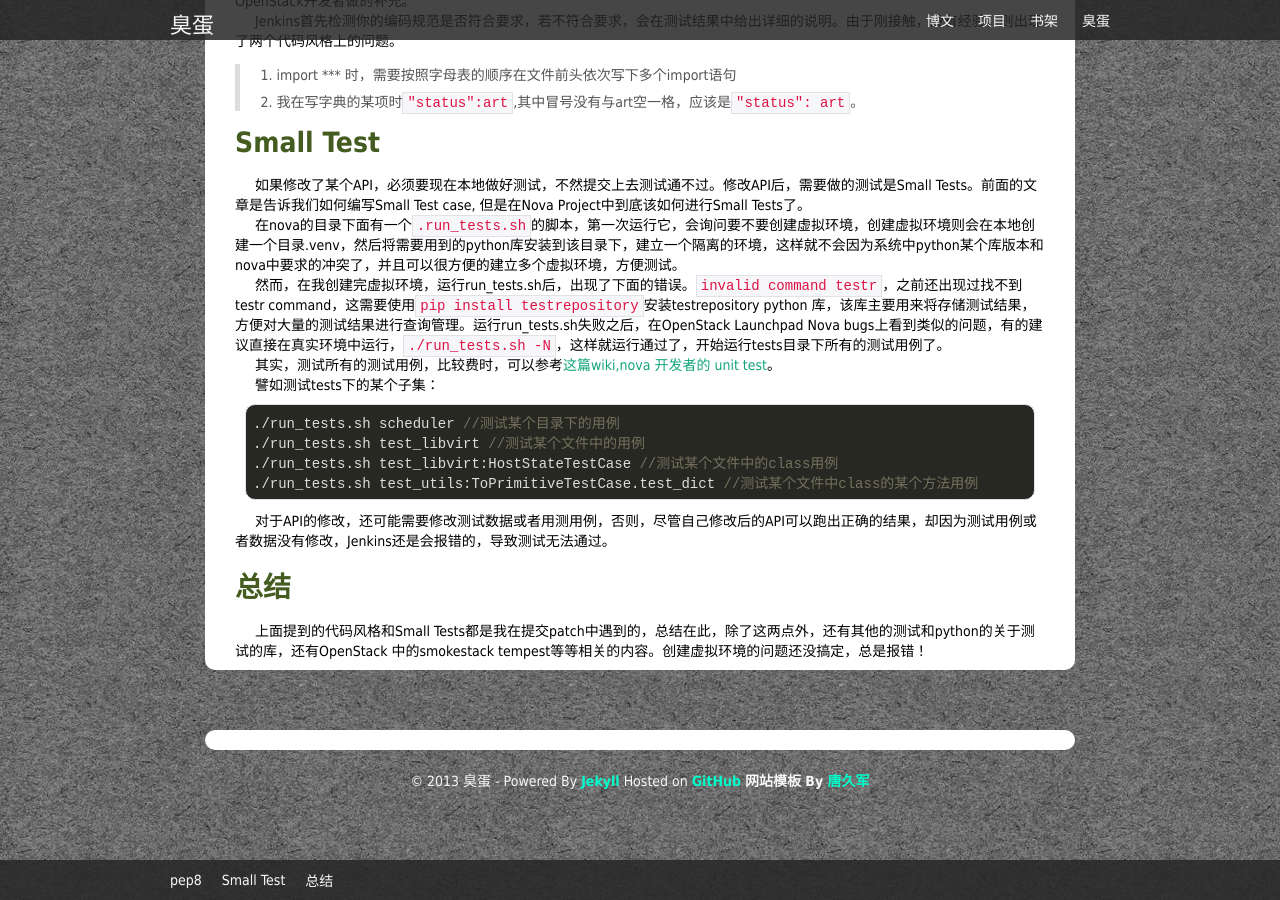
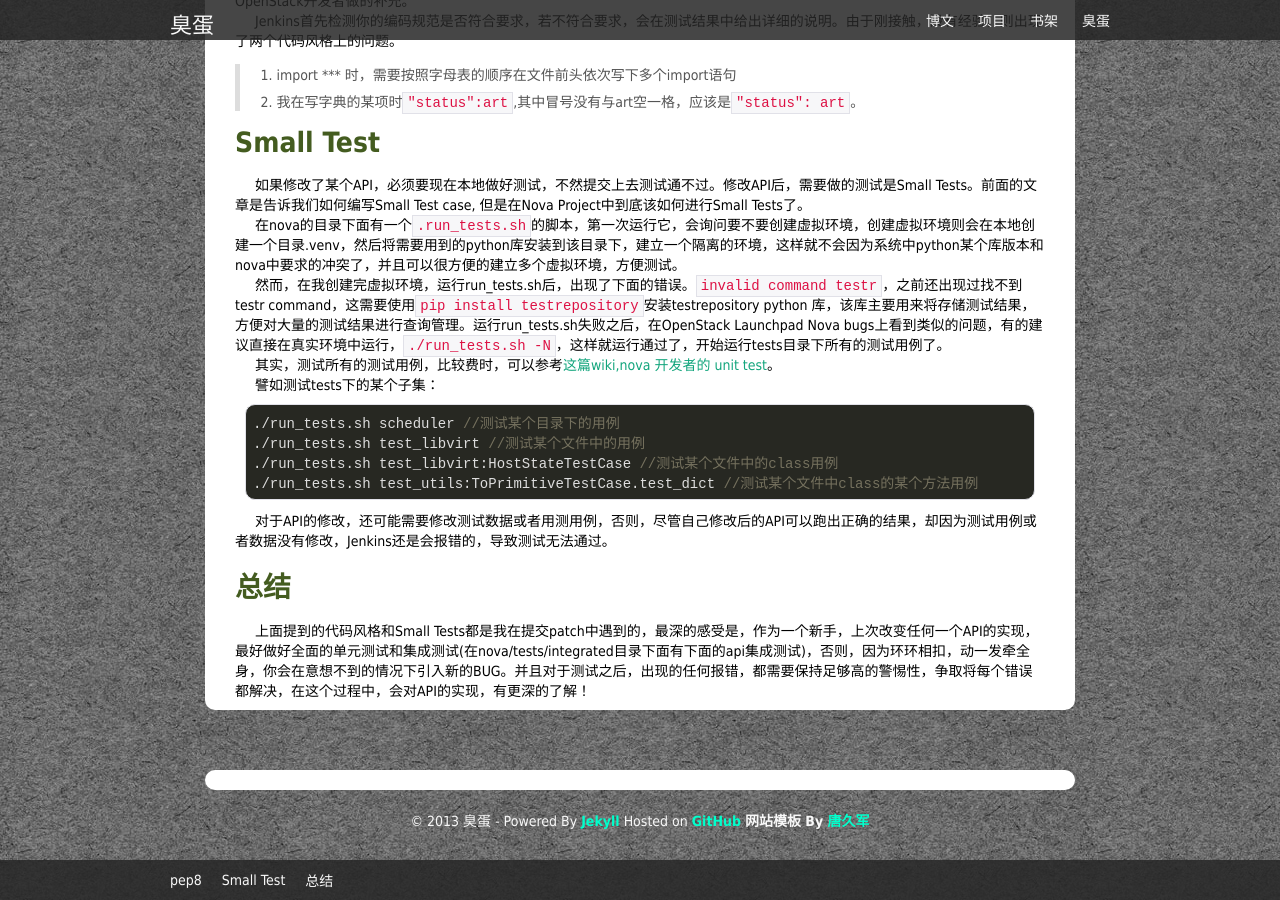
Before and after one commit to liuan/blog, a Jekyll site: the page built from _posts/2013-8-13-OpenStack-测试小结(一).md, in a window 1280 px wide and 900 px high, scrolled down 594 px. Built offline with Jekyll 4.4.1, drawn with Linux system fonts in a browser that asks for light colours; comment, search, counter and statistics services are not loaded.

Commit message:
supplyment some contents

```diff
--- a/_posts/2013-8-13-OpenStack-测试小结(一).md
+++ b/_posts/2013-8-13-OpenStack-测试小结(一).md
@@ -42,4 +42,4 @@ Jenkins首先检测你的编码规范是否符合要求，若不符合要求，
 
 ### 总结
 
-上面提到的代码风格和Small Tests都是我在提交patch中遇到的，总结在此，除了这两点外，还有其他的测试和python的关于测试的库，还有OpenStack 中的smokestack tempest等等相关的内容。创建虚拟环境的问题还没搞定，总是报错！
+上面提到的代码风格和Small Tests都是我在提交patch中遇到的，最深的感受是，作为一个新手，上次改变任何一个API的实现，最好做好全面的单元测试和集成测试(在nova/tests/integrated目录下面有下面的api集成测试)，否则，因为环环相扣，动一发牵全身，你会在意想不到的情况下引入新的BUG。并且对于测试之后，出现的任何报错，都需要保持足够高的警惕性，争取将每个错误都解决，在这个过程中，会对API的实现，有更深的了解！
```
